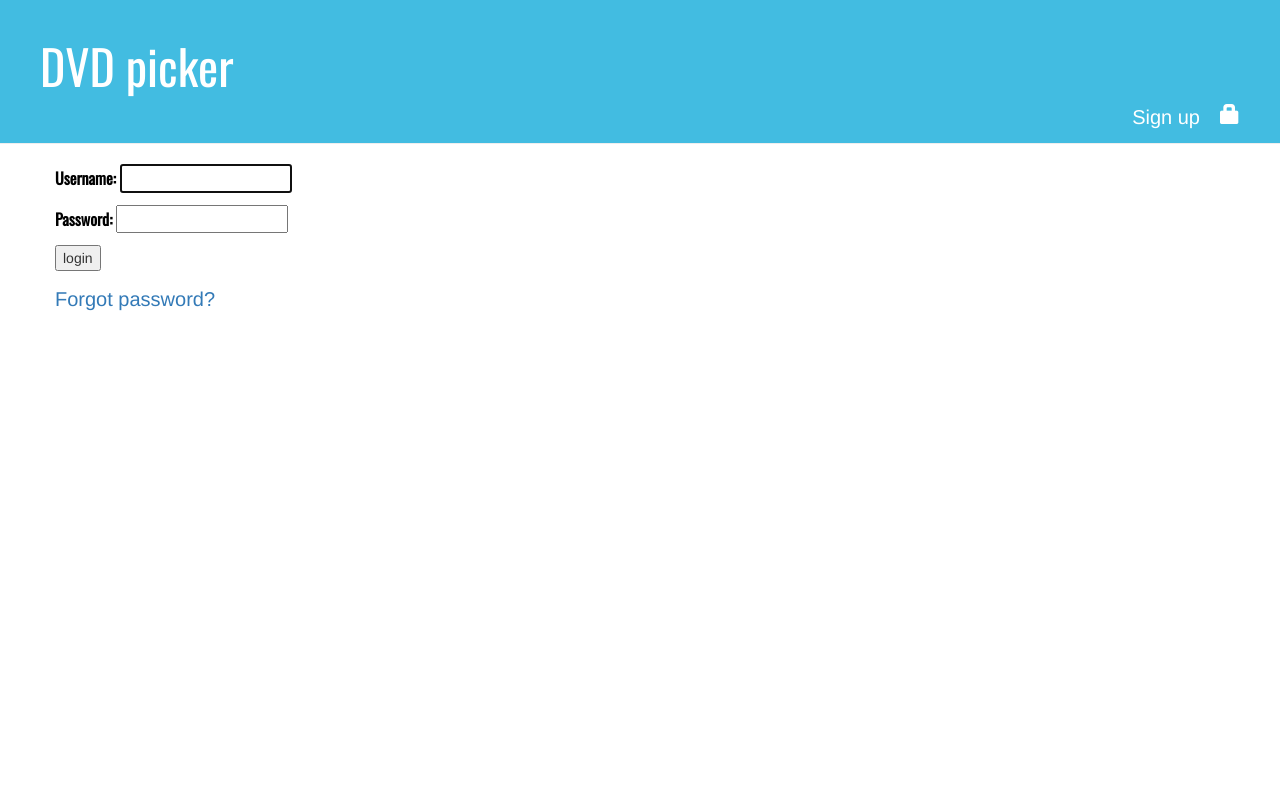
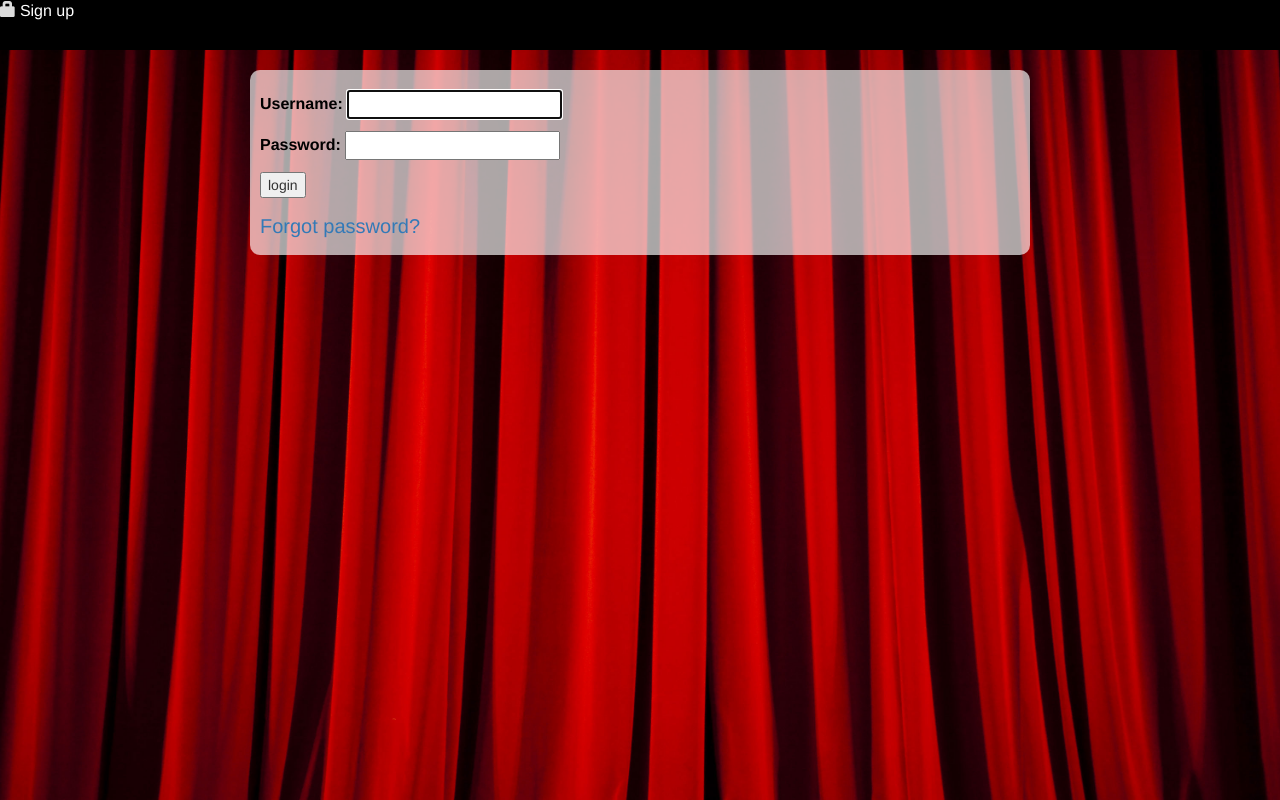
Before and after one commit to rsdavies/dvd-catalogue, a Django app: a page that uses dvdcatalogue/templates/base.html in a window 1280 px wide. Run offline with Django 3.2, Linux system fonts and the light colour scheme; some libraries are stand-ins or nearby versions.

Commit message:
adds overall css and sorts user home

```diff
--- a/dvdcatalogue/static/css/dvds.css
+++ b/dvdcatalogue/static/css/dvds.css
@@ -1,59 +1,87 @@
+body, html {
+    height: 100%;
+    width: 100%;
+  }
 
-.page-header {
-    background-color: #16acdace;
-    margin-top: 0;
-    padding: 20px 20px 40px 40px;
+body{
+    background-image: url(../images/red_curtains.jpg);
+    background-position: center center;
+    background-repeat:  no-repeat;
+    background-attachment: fixed;
+    background-size: 100% 100%;
 }
 
-.page-header h1, .page-header h1 a, .page-header h1 a:visited, .page-header h1 a:active {
+.col-sm-8{
+    background-color:rgba(255, 255, 255, 0.651);
+    border-radius: 10px;
+    padding: 10px;
+    padding-bottom: 15px;
+    padding-top: 20px;
+}
+
+.link{
+    background-color: rgb(109, 109, 109);
+    border-radius: 10px;
+    width: 80%;
+    box-sizing: border-box;
+    margin-left:10%;
+    margin-bottom:1%;
+    text-align: center;
+}
+
+.link a{
+    color: white;
+    font-size: 20px;
+    display: inline-block;
+    height: inherit;
+    width: inherit;
+    padding: 10px;
+    border: 10px;
+}
+
+
+.link:hover{
+    background-color: rgb(165, 165, 165);
+}
+
+.navbar {
+    overflow: hidden;
+    background-color: black;
+    height: 5%;
+}
+
+.navbar p {
+    float: right;
     color: #ffffff;
-    font-size: 36pt;
-    text-decoration: none;
+    font-size: 16pt;
+    padding-right: 4%;
+    padding-top: 1%;
+
+}
+
+.navbar a {
+    color: #ffffff;
+
+}
+
+.navbar a:hover {
+    color: gainsboro;
 }
 
 .content {
-    margin-left: 40px;
+    padding-top: 5%;
+    padding-left: 5%
 }
 
 h1, h2, h3, h4 {
-    font-family: 'Oswald';
     color: #828282;
 }
 
 p, li{
-    font-family: 'Oswald';
     color: #000000;
     font-size: 12pt
 }
 
-.date {
-    color: #828282;
+a{
+    text-decoration: none !important;
 }
-
-.form{
-    font-family: 'Oswald';
-    color: #828282;
-}
-
-.save {
-    float: right;
-}
-
-.post-form textarea, .post-form input {
-    width: 100%;
-}
-
-.top-menu, .top-menu:hover, .top-menu:visited {
-    color: #ffffff;
-    float: right;
-    font-size: 26pt;
-    margin-right: 20px;
-}
-
-.post {
-    margin-bottom: 70px;
-}
-
-.post h1 a, .post h1 a:visited {
-    color: #000000;
-}
--- a/dvdcatalogue/templates/base.html
+++ b/dvdcatalogue/templates/base.html
@@ -1,35 +1,32 @@
 {% load static %}
 <html>
     <head>
-        <title>DVD picker</title>
         <link rel="stylesheet" href="//maxcdn.bootstrapcdn.com/bootstrap/3.2.0/css/bootstrap.min.css">
         <link rel="stylesheet" href="//maxcdn.bootstrapcdn.com/bootstrap/3.2.0/css/bootstrap-theme.min.css">
-        <link href="//fonts.googleapis.com/css?family=Oswald&subset=latin,latin-ext" rel="stylesheet" type="text/css">
         <link rel="stylesheet" href="{% static 'css/dvds.css' %}">
     </head>
     <body>
-        <div class="page-header">
-            <h1><a href="/dvds">DVD picker</a></h1>
+        <nav class="navbar navbar-static-top">
             {% if user.is_authenticated %}
-            <p class="top-menu" style="font-size: 20px">Hello {{ user.username }}
-                <a href="{% url 'search' %}"><span class="glyphicon glyphicon-search" style="font-size:20px"></span></a>
-                <a href="{% url 'user_home' %}"><span class="glyphicon glyphicon-home" style="font-size: 20px"></span></a>
-                (<a href="{% url 'logout' %}" style = "font-size: 15px"> Log out</a>)</p>
+            <p style="font-size: 20px">Hello {{ user.username }}
+                <a href="{% url 'search' %}"><span class="glyphicon glyphicon-search" style="font-size:16px"></span></a>
+                <a href="{% url 'user_home' %}"><span class="glyphicon glyphicon-home" style="font-size: 16px"></span></a>
+                (<a href="{% url 'logout' %}" style = "font-size: 16px"> Log out</a>)</p>
             {% else %}
-            <a href="{% url 'login' %}" class="top-menu"><span class="glyphicon glyphicon-lock" style="font-size: 20px"></span></a>
-            <a href="{% url 'signup' %}" class="top-menu"><span style="font-size:20px">Sign up</span></a>
+            <a href="{% url 'login' %}" class="top-menu"><span class="glyphicon glyphicon-lock" style="font-size: 16px"></span></a>
+            <a href="{% url 'signup' %}" class="top-menu"><span style="font-size:16px">Sign up</span></a>
             {% endif %}
-
-        </div>
-        <div class="content container">
+        </nav>
+        <div class="container">
             <div class="row">
-                    <div class="col-md-8">
+                    <div class="col-sm-2"></div>
+                    <div class="col-sm-8">
                         {% block content %}
                         {% endblock %}
                     </div>
+                    <div class"col-sm-2"></div>
             </div>
         </div>
-
         <!-- Optional JavaScript -->
         <!-- jQuery first, then Popper.js, then Bootstrap JS -->
         <script src="https://code.jquery.com/jquery-3.3.1.slim.min.js" integrity="sha384-q8i/X+965DzO0rT7abK41JStQIAqVgRVzpbzo5smXKp4YfRvH+8abtTE1Pi6jizo" crossorigin="anonymous"></script>
```
Also changed, not shown: dvds/templates/dvds/user_home.html (+4 -6 lines), dvdcatalogue/static/images/red_curtains.jpg (added). Lines whose indentation alone changed are shown as unchanged.
